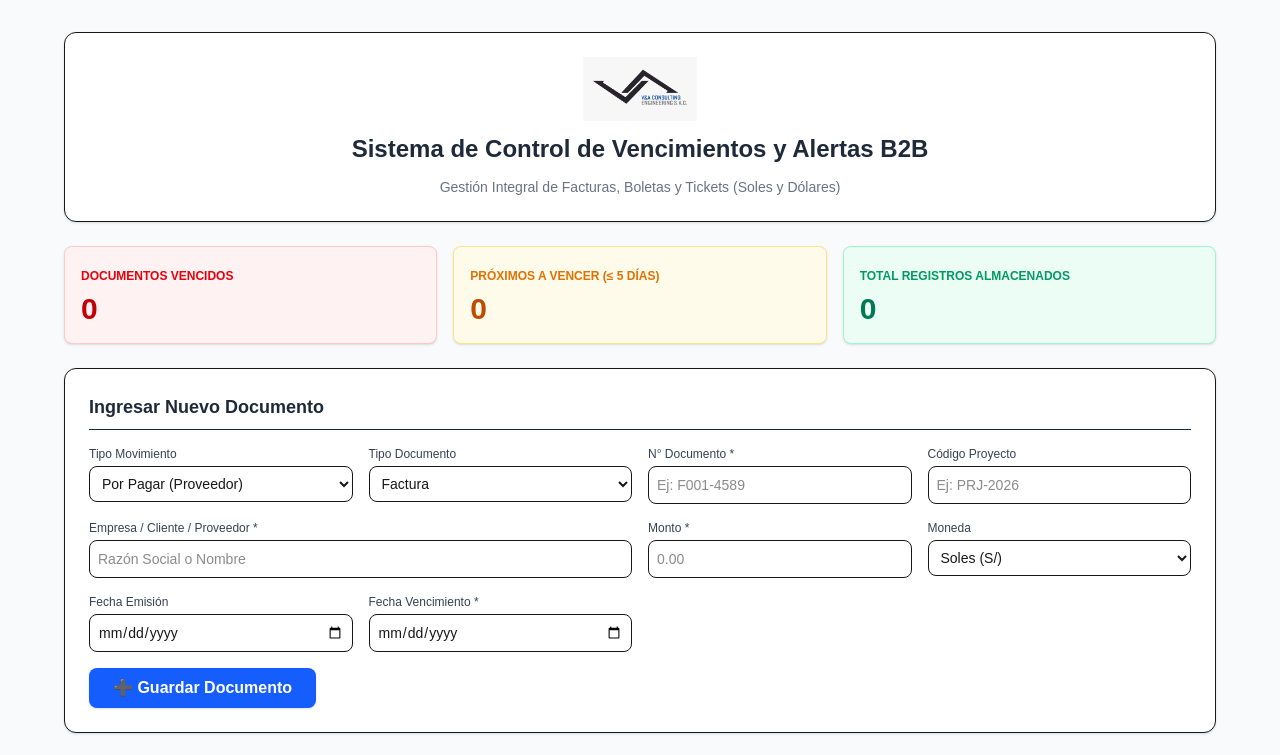
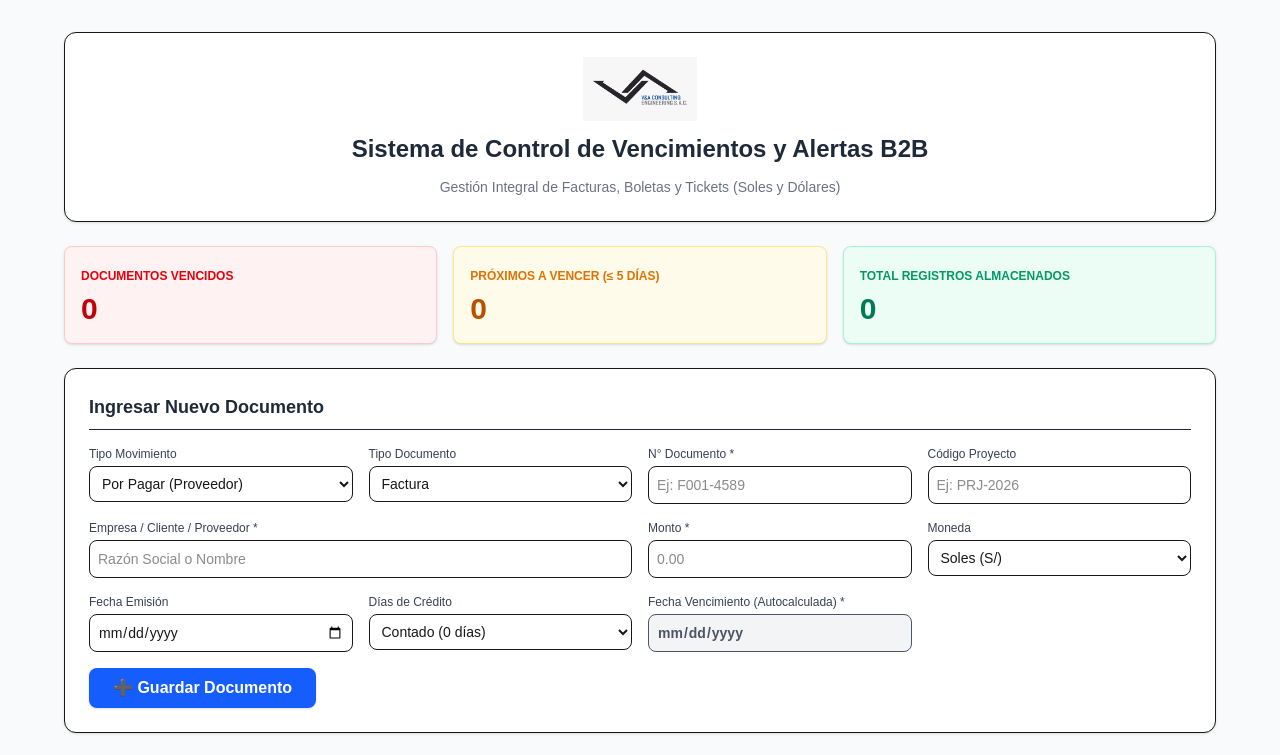
Before and after one commit to jroblestinajeros-lab/Control-de-vencimientos, a Next.js app: page / in a window 1280 px wide. Shown: the top 755 px of the page. Built offline with nearby package versions, Linux system fonts and the light colour scheme; no server answers; the database is empty.

Commit message:
Update page.tsx

```diff
--- a/app/page.tsx
+++ b/app/page.tsx
@@ -36,12 +36,34 @@ export default function Home() {
   const [monto, setMonto] = useState<string>('');
   const [moneda, setMoneda] = useState<string>('PEN');
   const [fechaEmision, setFechaEmision] = useState<string>('');
+  const [diasCredito, setDiasCredito] = useState<number>(0);
   const [fechaVencimiento, setFechaVencimiento] = useState<string>('');
 
   useEffect(() => {
     setFechaHoy(new Date().toISOString().split('T')[0]);
     cargarDocumentos();
   }, []);
+
+  // Función para calcular la fecha de vencimiento automáticamente
+  const manejarCambioFechaOCredito = (nuevaFecha: string, nuevosDias: number) => {
+    setFechaEmision(nuevaFecha);
+    setDiasCredito(nuevosDias);
+
+    if (nuevaFecha) {
+      const [year, month, day] = nuevaFecha.split('-').map(Number);
+      const fecha = new Date(year, month - 1, day);
+
+      fecha.setDate(fecha.getDate() + Number(nuevosDias || 0));
+
+      const yyyy = fecha.getFullYear();
+      const mm = String(fecha.getMonth() + 1).padStart(2, '0');
+      const dd = String(fecha.getDate()).padStart(2, '0');
+
+      setFechaVencimiento(`${yyyy}-${mm}-${dd}`);
+    } else {
+      setFechaVencimiento('');
+    }
+  };
 
   const cargarDocumentos = async () => {
     setLoading(true);
@@ -89,6 +111,7 @@ export default function Home() {
       setEmpresa('');
       setMonto('');
       setFechaEmision('');
+      setDiasCredito(0);
       setFechaVencimiento('');
       cargarDocumentos();
     }
@@ -208,12 +231,39 @@ export default function Home() {
 
             <div>
               <label className="block text-xs font-medium text-gray-700 mb-1">Fecha Emisión</label>
-              <input type="date" value={fechaEmision} onChange={(e) => setFechaEmision(e.target.value)} className="w-full p-2 border rounded-lg text-sm" />
+              <input
+                type="date"
+                value={fechaEmision}
+                onChange={(e) => manejarCambioFechaOCredito(e.target.value, diasCredito)}
+                className="w-full p-2 border rounded-lg text-sm"
+              />
             </div>
 
             <div>
-              <label className="block text-xs font-medium text-gray-700 mb-1">Fecha Vencimiento *</label>
-              <input type="date" value={fechaVencimiento} onChange={(e) => setFechaVencimiento(e.target.value)} className="w-full p-2 border rounded-lg text-sm" required />
+              <label className="block text-xs font-medium text-gray-700 mb-1">Días de Crédito</label>
+              <select
+                value={diasCredito}
+                onChange={(e) => manejarCambioFechaOCredito(fechaEmision, Number(e.target.value))}
+                className="w-full p-2 border rounded-lg text-sm bg-white"
+              >
+                <option value={0}>Contado (0 días)</option>
+                <option value={15}>15 días</option>
+                <option value={30}>30 días</option>
+                <option value={45}>45 días</option>
+                <option value={60}>60 días</option>
+                <option value={90}>90 días</option>
+              </select>
+            </div>
+
+            <div>
+              <label className="block text-xs font-medium text-gray-700 mb-1">Fecha Vencimiento (Autocalculada) *</label>
+              <input
+                type="date"
+                value={fechaVencimiento}
+                readOnly
+                className="w-full p-2 border rounded-lg text-sm bg-gray-100 text-gray-600 cursor-not-allowed font-semibold"
+                required
+              />
             </div>
           </div>
 
```
